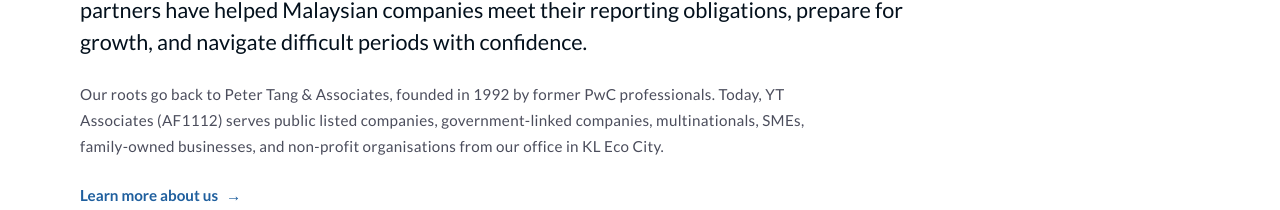
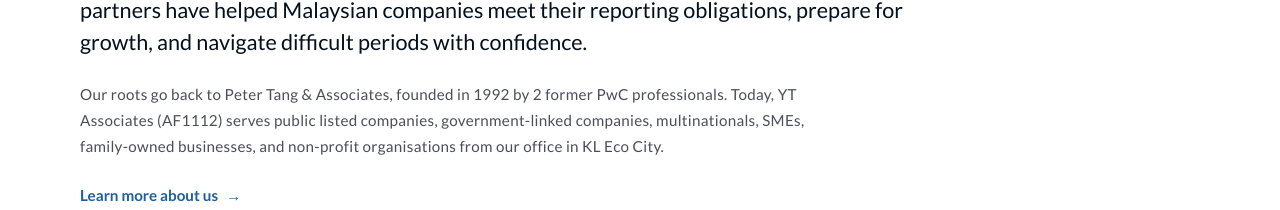
Before and after one commit to johndychuah/yta, a Next.js app: page / in a window 1280 px wide. Shown: the part 806-1016 px from the top of the page. Built offline with nearby package versions, Linux system fonts and the light colour scheme.

Commit message:
Specify two former PwC founders in homepage introduction

```diff
--- a/src/components/home/IntroSection.tsx
+++ b/src/components/home/IntroSection.tsx
@@ -17,7 +17,7 @@
 
         <p className="mt-6 max-w-[48rem] text-[clamp(0.95rem,0.85vw,1rem)] leading-[1.7] tracking-[0.02em] text-[#4b4d5c]">
           Our roots go back to Peter Tang &amp; Associates, founded in 1992 by
-          former PwC professionals. Today, YT Associates (AF1112) serves public
+          2 former PwC professionals. Today, YT Associates (AF1112) serves public
           listed companies, government-linked companies, multinationals, SMEs,
           family-owned businesses, and non-profit organisations from our office
           in KL Eco City.
```
